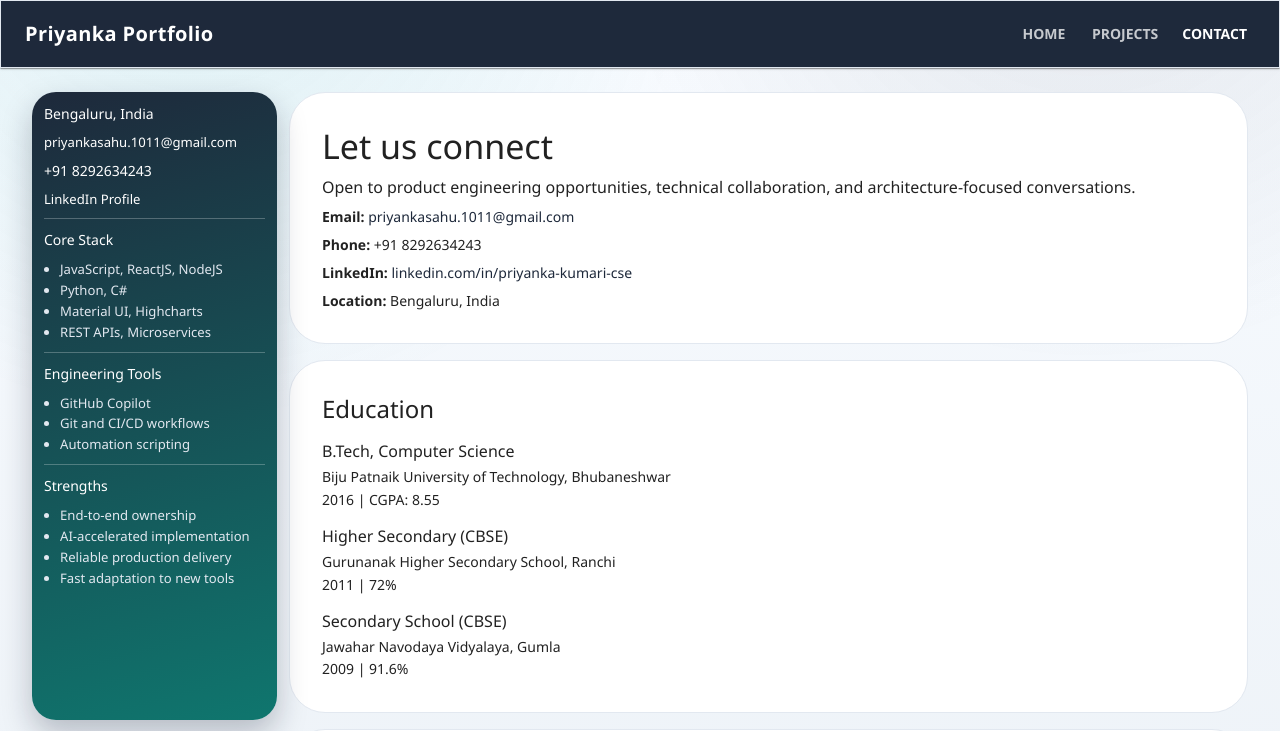
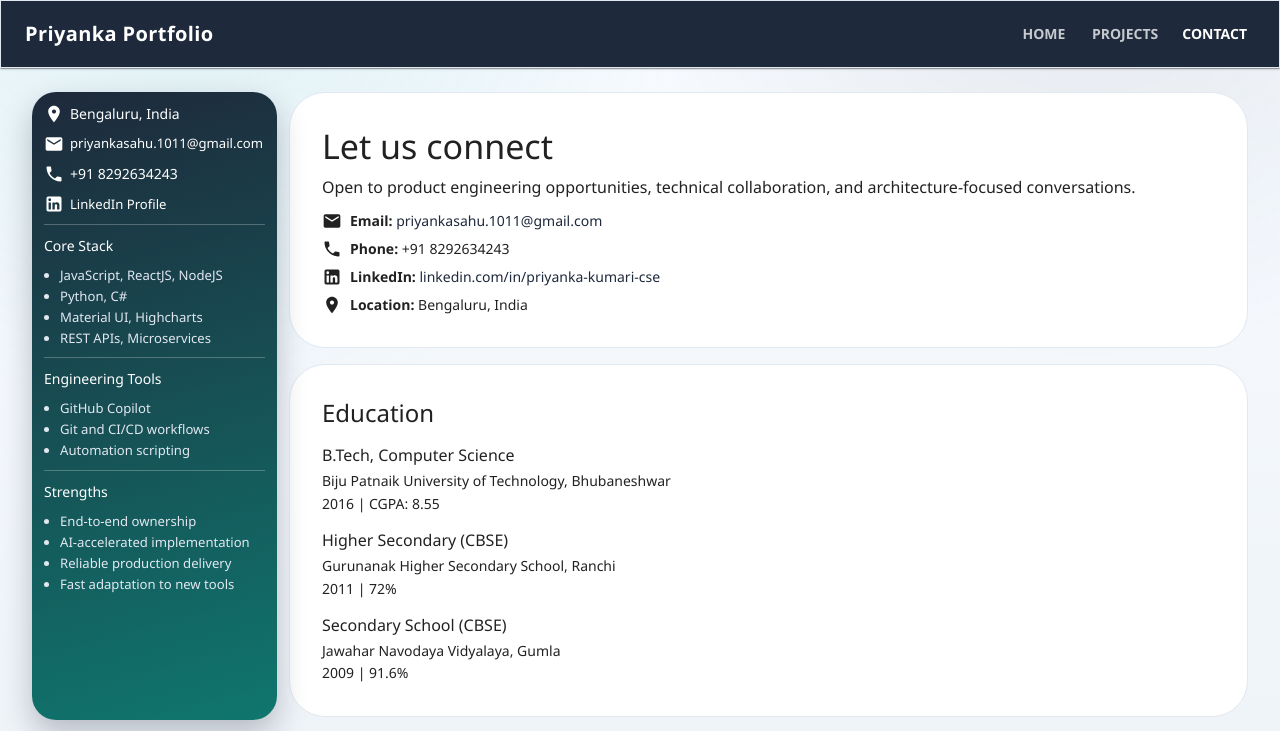
Before and after one commit to priyankak10/priyanka-portfolio, a React (Vite) app in the folder priyanka-portfolio/: page /contact in a window 1280 px wide. Shown: the top 731 px of the page. Built offline with nearby package versions, Linux system fonts and the light colour scheme.

Commit message:
added icons

```diff
--- a/priyanka-portfolio/src/layout/SiteLayout.jsx
+++ b/priyanka-portfolio/src/layout/SiteLayout.jsx
@@ -17,6 +17,10 @@ import {
   useMediaQuery,
 } from "@mui/material";
 import MenuIcon from "@mui/icons-material/Menu";
+import PhoneIcon from "@mui/icons-material/Phone";
+import EmailIcon from "@mui/icons-material/Email";
+import LocationOnIcon from "@mui/icons-material/LocationOn";
+import LinkedInIcon from "@mui/icons-material/LinkedIn";
 import {
   Link as RouterLink,
   NavLink,
@@ -49,6 +53,13 @@ function SiteLayout({ children }) {
       fontSize: "0.82rem",
       lineHeight: 1.35,
     },
+  };
+
+  const contactItemSx = {
+    display: "flex",
+    alignItems: "center",
+    gap: 0.75,
+    minWidth: 0,
   };
 
   const isActiveRoute = (to) => location.pathname === to;
@@ -168,7 +179,12 @@ function SiteLayout({ children }) {
                 }}
               >
                 <Stack spacing={1.25}>
+                  <Box sx={contactItemSx}>
+                    <LocationOnIcon fontSize="small" sx={{ flexShrink: 0 }} />
                     <Typography variant="body2">{personal.location}</Typography>
+                  </Box>
+                  <Box sx={contactItemSx}>
+                    <EmailIcon fontSize="small" sx={{ flexShrink: 0 }} />
                     <Link
                       href={`mailto:${personal.email}`}
                       underline="hover"
@@ -177,13 +193,23 @@ function SiteLayout({ children }) {
                         fontSize: "0.82rem",
                         overflowWrap: "anywhere",
                         lineHeight: 1.3,
+                        minWidth: 0,
                       }}
                     >
                       {personal.email}
                     </Link>
-                  <Typography variant="body2" sx={{ overflowWrap: "anywhere" }}>
+                  </Box>
+                  <Box sx={contactItemSx}>
+                    <PhoneIcon fontSize="small" sx={{ flexShrink: 0 }} />
+                    <Typography
+                      variant="body2"
+                      sx={{ overflowWrap: "anywhere" }}
+                    >
                       {personal.phone}
                     </Typography>
+                  </Box>
+                  <Box sx={contactItemSx}>
+                    <LinkedInIcon fontSize="small" sx={{ flexShrink: 0 }} />
                     <Link
                       href={personal.linkedin}
                       target="_blank"
@@ -194,10 +220,12 @@ function SiteLayout({ children }) {
                         fontSize: "0.82rem",
                         overflowWrap: "anywhere",
                         lineHeight: 1.3,
+                        minWidth: 0,
                       }}
                     >
                       LinkedIn Profile
                     </Link>
+                  </Box>
 
                   <Divider sx={{ borderColor: "rgba(255,255,255,0.25)" }} />
 
--- a/priyanka-portfolio/src/pages/ContactPage.jsx
+++ b/priyanka-portfolio/src/pages/ContactPage.jsx
@@ -1,4 +1,8 @@
 import { Link, Paper, Stack, Typography } from "@mui/material";
+import PhoneIcon from "@mui/icons-material/Phone";
+import EmailIcon from "@mui/icons-material/Email";
+import LocationOnIcon from "@mui/icons-material/LocationOn";
+import LinkedInIcon from "@mui/icons-material/LinkedIn";
 import { portfolioData } from "../data/portfolioData";
 
 function ContactPage() {
@@ -13,15 +17,24 @@ function ContactPage() {
             Open to product engineering opportunities, technical collaboration,
             and architecture-focused conversations.
           </Typography>
+          <Stack spacing={1} sx={{ pt: 0.5 }}>
+            <Stack direction="row" spacing={1} alignItems="center">
+              <EmailIcon fontSize="small" />
               <Typography variant="body2">
                 <strong>Email:</strong>{" "}
                 <Link href={`mailto:${personal.email}`} underline="hover">
                   {personal.email}
                 </Link>
               </Typography>
+            </Stack>
+            <Stack direction="row" spacing={1} alignItems="center">
+              <PhoneIcon fontSize="small" />
               <Typography variant="body2">
                 <strong>Phone:</strong> {personal.phone}
               </Typography>
+            </Stack>
+            <Stack direction="row" spacing={1} alignItems="center">
+              <LinkedInIcon fontSize="small" />
               <Typography variant="body2">
                 <strong>LinkedIn:</strong>{" "}
                 <Link
@@ -33,9 +46,14 @@ function ContactPage() {
                   {personal.linkedin.replace("https://", "")}
                 </Link>
               </Typography>
+            </Stack>
+            <Stack direction="row" spacing={1} alignItems="center">
+              <LocationOnIcon fontSize="small" />
               <Typography variant="body2" color="text.secondary">
                 <strong>Location:</strong> {personal.location}
               </Typography>
+            </Stack>
+          </Stack>
         </Stack>
       </Paper>
 
```
Lines whose indentation alone changed are shown as unchanged.
